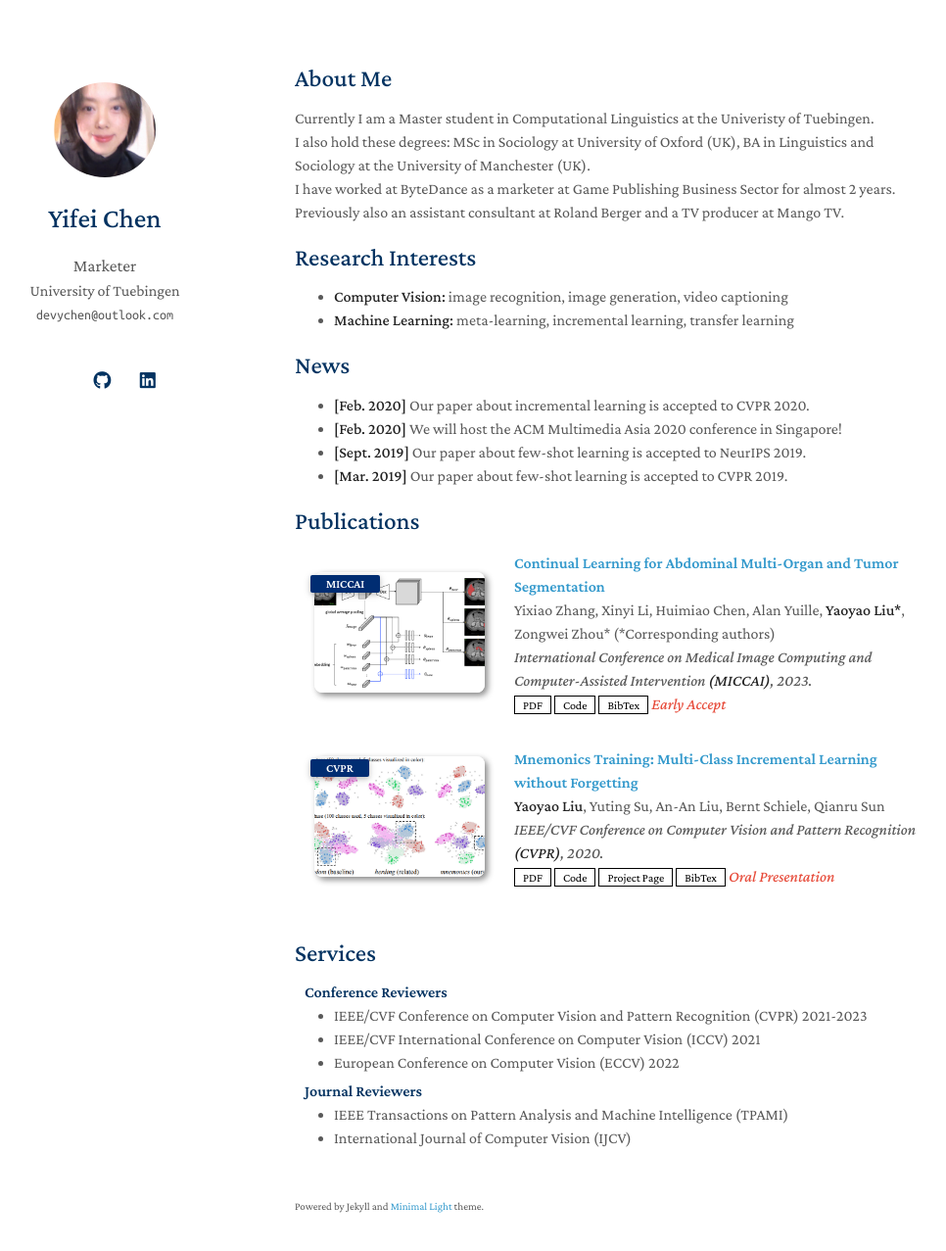
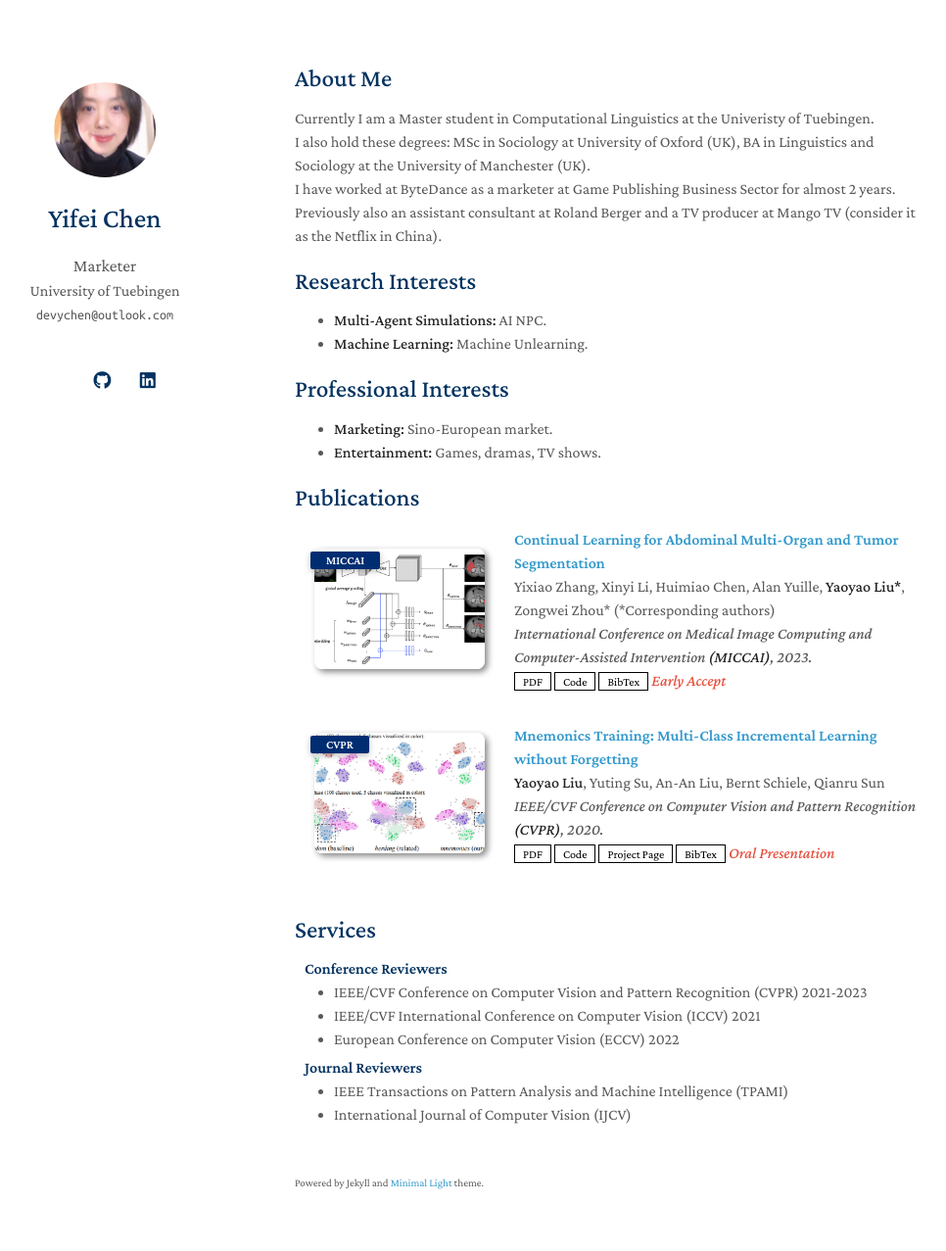
Before and after one commit to devychen/devychen.github.io, a Jekyll site: the page built from index.md, in a window 1280 px wide and 1312 px high. Shown: the top 1277 px of the window at 98% size, without its empty margins (169-1135 px from the left). Built offline with Jekyll 4.4.1, drawn with Linux system fonts in a browser that asks for light colours; a style sheet for code colours, icons or effects is not loaded; our own code applies the rules of GitHub Pages for plain Markdown files.

Commit message:
Update index.md

```diff
--- a/index.md
+++ b/index.md
@@ -6,19 +6,17 @@ layout: homepage
 
 Currently I am a Master student in Computational Linguistics at the Univeristy of Tuebingen. <br>
 I also hold these degrees: MSc in Sociology at University of Oxford (UK), BA in Linguistics and Sociology at the University of Manchester (UK). <br>
-I have worked at ByteDance as a marketer at Game Publishing Business Sector for almost 2 years. Previously also an assistant consultant at Roland Berger and a TV producer at Mango TV.
+I have worked at ByteDance as a marketer at Game Publishing Business Sector for almost 2 years. Previously also an assistant consultant at Roland Berger and a TV producer at Mango TV (consider it as the Netflix in China).
 
 ## Research Interests
 
-- **Computer Vision:** image recognition, image generation, video captioning
-- **Machine Learning:** meta-learning, incremental learning, transfer learning
+- **Multi-Agent Simulations:** AI NPC.
+- **Machine Learning:** Machine Unlearning.
 
-## News
+## Professional Interests
 
-- **[Feb. 2020]** Our paper about incremental learning is accepted to CVPR 2020.
-- **[Feb. 2020]** We will host the ACM Multimedia Asia 2020 conference in Singapore!
-- **[Sept. 2019]** Our paper about few-shot learning is accepted to NeurIPS 2019.
-- **[Mar. 2019]** Our paper about few-shot learning is accepted to CVPR 2019.
+- **Marketing:** Sino-European market.
+- **Entertainment:** Games, dramas, TV shows.
 
 {% include_relative _includes/publications.md %}
 
```
